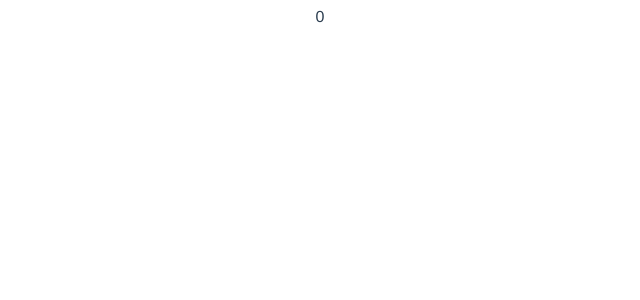
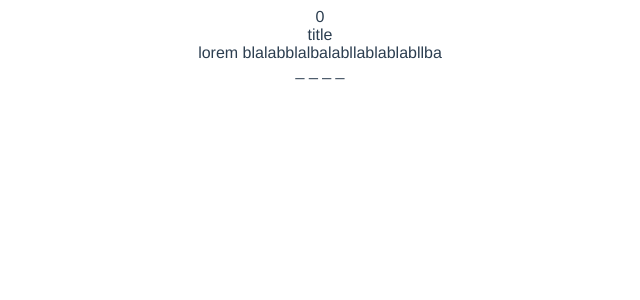
Before and after one commit to WilliamCaouette/efc_devw, a Vue app: page /#/quizz/0 in a window 1280 px wide. Shown: the top 300 px of the page, without its empty margins (320-960 px from the left). Built offline with nearby package versions, Linux system fonts and the light colour scheme.

Commit message:
quizz quasiment fonctionnel

```diff
--- a/src/router/index.js
+++ b/src/router/index.js
@@ -1,6 +1,8 @@
 import { createRouter, createWebHashHistory } from 'vue-router'
 import Quizz from "../views/Quizz.vue";
 import Home from '../views/Home.vue'
+import AddQuizzForm from '../views/AddQuizzForm.vue'
+
 
 const routes = [
   {
@@ -8,7 +10,8 @@ const routes = [
     name: 'Home',
     component: Home
   },
-  { path: '/quizz/:id', name: 'Quizz', component: Quizz }
+  { path: '/quizz/:id', name: 'Quizz', component: Quizz },
+  { path: '/addquizzform', name: 'AddQuizzForm', component: AddQuizzForm }
 ]
 
 const router = createRouter({
--- a/src/views/AddQuizzForm.vue
+++ b/src/views/AddQuizzForm.vue
@@ -10,7 +10,7 @@
             <textarea name="description" id="description" cols="30" rows="10" style="resize:none"></textarea>
         </div>
         <div>
-            <div>
+            <div v-for="mot in mots" :key="mot.id">
                 <label for="mot">{{mot.mot}}</label>
                 <input type="checkbox" name="mot" id="mot">
             </div>
@@ -22,7 +22,27 @@
 
 <script>
 export default {
-
+    data(){
+        return {
+            mots : [
+                {
+                    id:0,
+                    mot: "mot1",
+                    isChoose : false
+                },
+                {
+                    id:1,
+                    mot: "mot2",
+                    isChoose : false
+                },
+                {
+                    id:2,
+                    mot: "mot3",
+                    isChoose : false
+                },
+            ]
+        }
+    }
 }
 </script>
 
--- a/src/views/Home.vue
+++ b/src/views/Home.vue
@@ -2,7 +2,7 @@
   <div class="home">
     <div class="top-bar">
       <h1>GuessMyDraw</h1>
-      <button class="btn-add">+Ajouter un Quizz</button>
+      <router-link :to="'/addquizzform'">+Ajouter un Quizz</router-link>
     </div>
     <section class="container-flex">
       <div class="half-item">
--- a/src/views/Quizz.vue
+++ b/src/views/Quizz.vue
@@ -1,13 +1,80 @@
 <template>
   <div>{{$route.params.id}}</div>
+  <div>{{quizz.name}}</div>
+  <div>{{quizz.description}}</div>
+  <div class="word"><span v-for="caracter in currentHiddenWord" :key="caracter">{{caracter + " "}}</span></div>
+  <div>
+    <canvas width="100px" height="100px"></canvas>
+  </div>
 </template>
 
 <script>
+import { computed } from '@vue/reactivity';
 export default {
     data(){
         return{
+          // le quizz seras récupérer avec un fetch mais pour le moment c'est le placeholder
+             quizz: {
+                id:0,
+                name: "title",
+                description: "lorem blalabblalbalabllablablabllba",
+                words:[
+                  {word: "mot1", isValidate:false},
+                  {word: "mot2", isValidate:false},
+                  {word: "mot3", isValidate:false},
+                ]
+              },
+              currentWord : null,
+              currentHiddenWord : ""
+        }
+    },
+    methods:{
+      showCaracter(){
+        if(!this.isCurrentWordCompleted){
+            let index;
+            let caracterIsShow = false;
+          do{
+            index = Math.floor(Math.random * this.currentHiddenWord.length);
+            caracterIsShow = false;
+            if(this.currentHiddenWord[index] != "_"){
+                this.currentHiddenWord[index] = this.currentWord.word[index];
+                caracterIsShow = true;
+            }
+            else{
+              return
+            }
+          }while(!caracterIsShow)
+        }
+        else{
+          this.currentWord.isValidate = false;
+          clearInterval(this.showCaracter);
+        }
 
+      },
+
+    },
+    beforeMount(){
+      //fetch l'api avec l'id du quizz
+    },
+    mounted(){
+      this.currentWord = this.quizz.words[0];
+      this.currentHiddenWord = this.hiddenWord;
+      console.log(this.currentHiddenWord);
+      setInterval(this.showCaracter, 2000);
+
+    },
+    computed: {
+      hiddenWord(){
+        let hiddenWord = [];
+        for(let i = 0; i < this.currentWord.word.length; i++){
+          hiddenWord.push("_");
         }
+        return hiddenWord;
+      },
+      isCurrentWordCompleted(){
+        let isCompleted;
+        this.currentHiddenWord.indexOf("_") == -1 ? isCompleted = true : isCompleted = false;
+      }
     }
 }
 </script>
```
Also changed, not shown: 1 other file (tests, documents, lock files or other folders).
